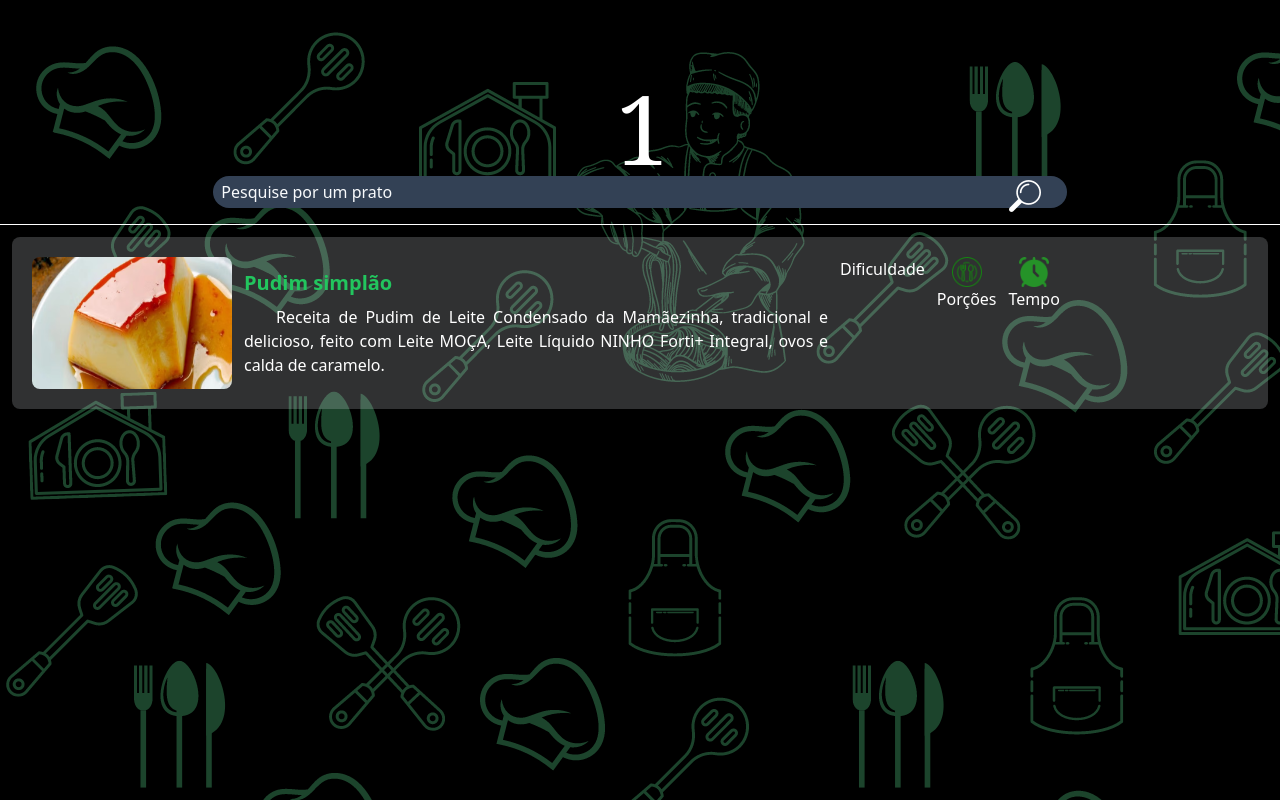
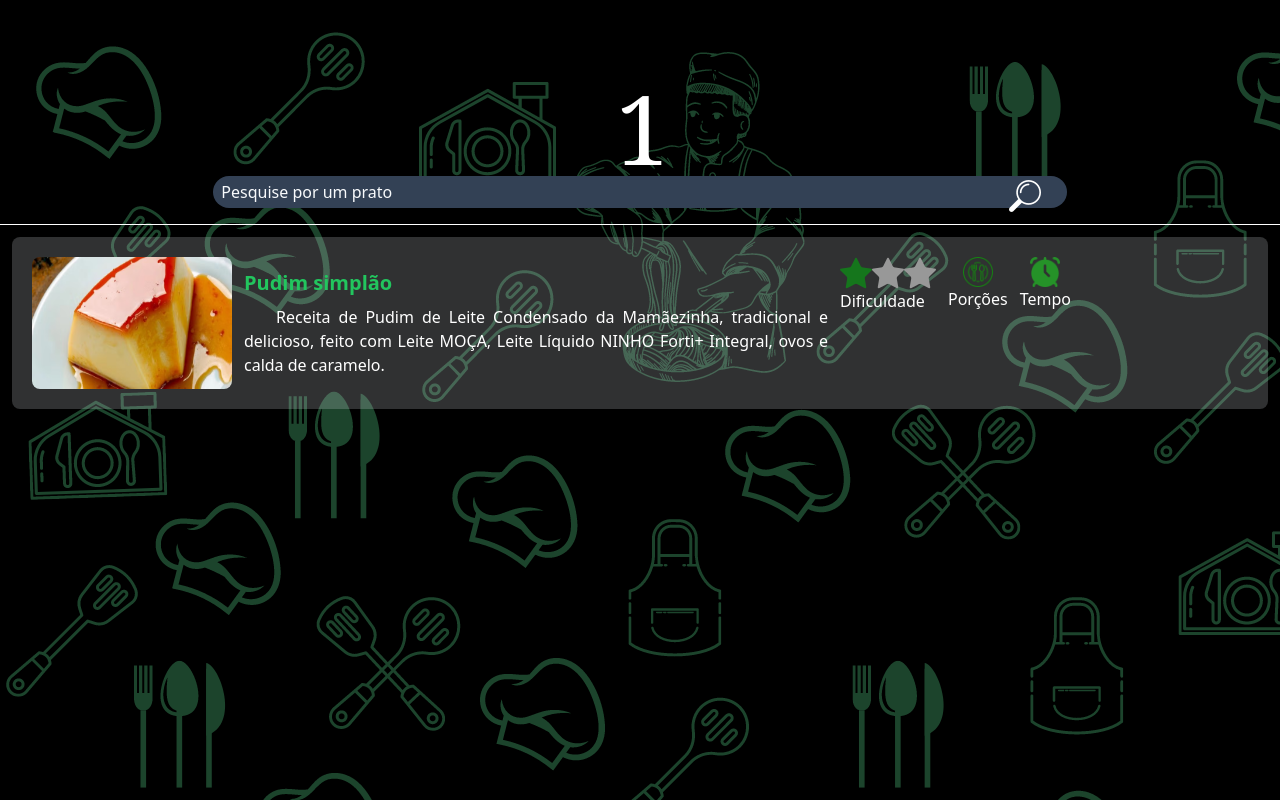
Before and after one commit to Andre-MB/front-ChefOnline, a React (Vite) app: page /category/1 in a window 1280 px wide. Built offline with nearby package versions, Linux system fonts and the light colour scheme.

Commit message:
add incones de dificuldade

```diff
--- a/pages/Category.jsx
+++ b/pages/Category.jsx
@@ -48,7 +48,12 @@ export default function Category() {
             </div>
 
             <div className="flex gap-3 w-1/3">
-              <div className="flex">
+              <div className="flex flex-col">
+                <div className="flex">
+                  <img src="../public/black-star-silhouette-verde.png" alt="" />
+                  <img src="../public/black-star-silhouette-cinza.png" alt="" />
+                  <img src="../public/black-star-silhouette-cinza.png" alt="" />
+                </div>
                 <h1>Dificuldade</h1>
               </div>
 
```
Also changed, not shown: public/black-star-silhouette-cinza.png (added), public/black-star-silhouette-verde.png (added).
